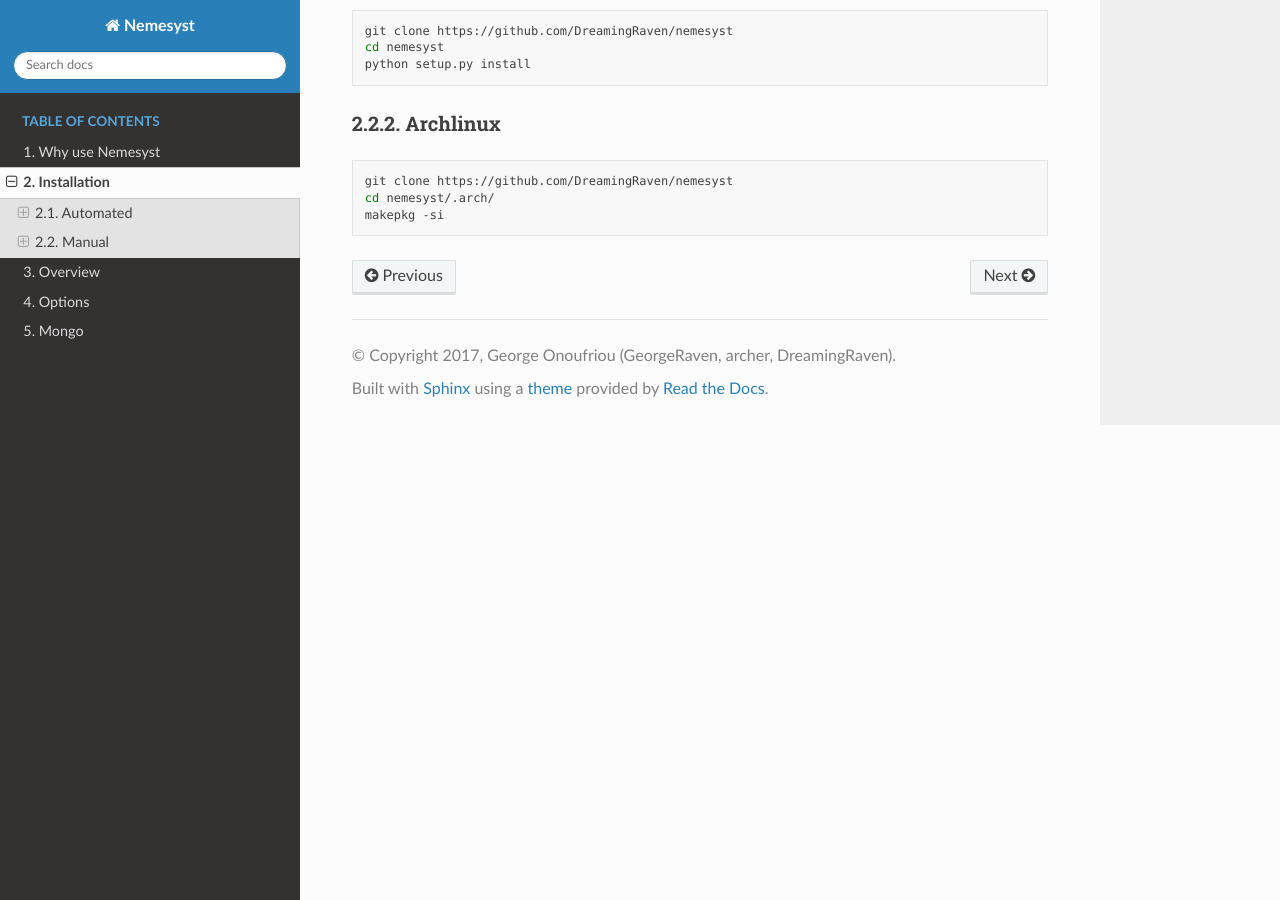
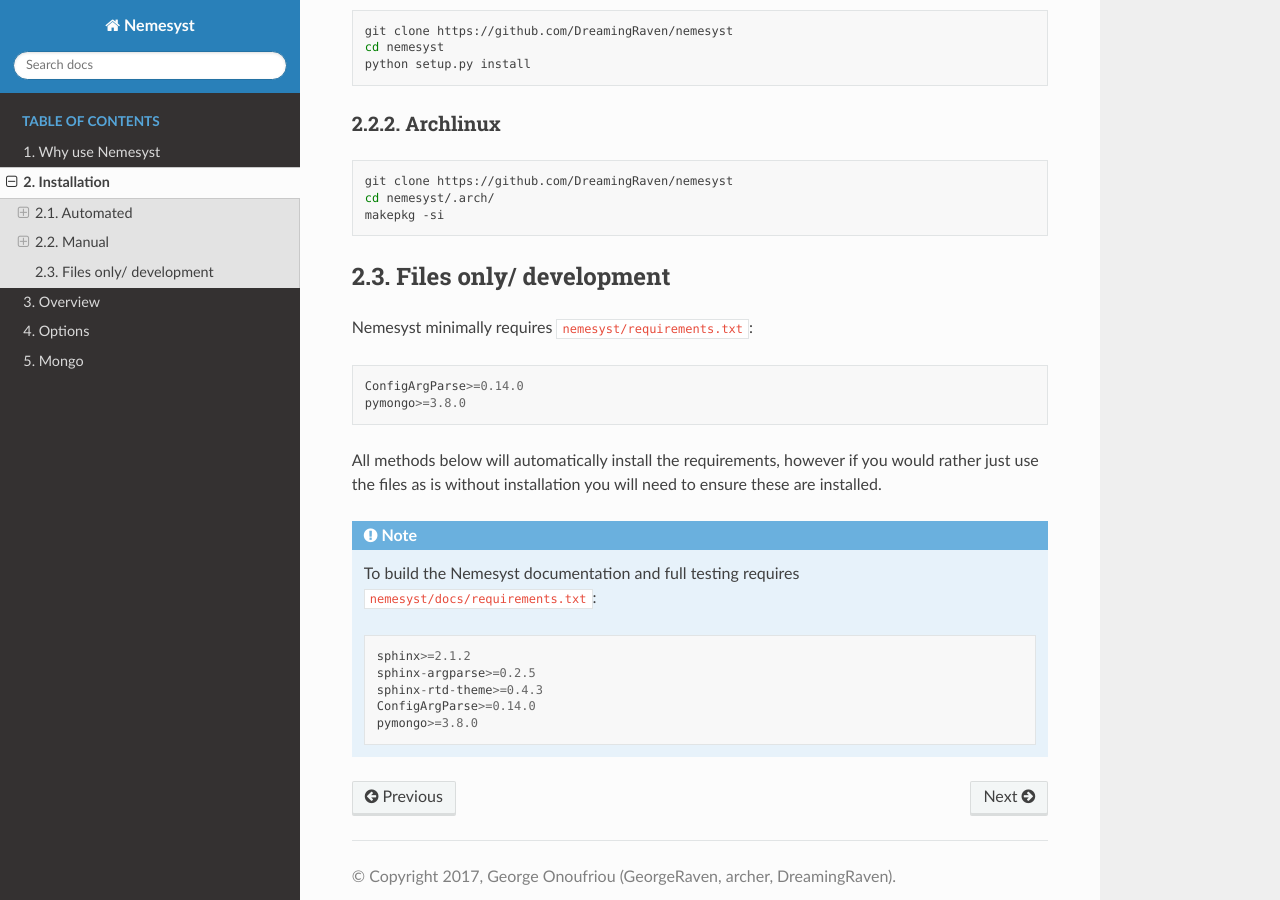
Before and after one commit to DreamingRaven/nemesyst, a Sphinx documentation site: the page built from docs/source/installation.rst, in a window 1280 px wide and 900 px high, scrolled down 575 px. Built offline with Sphinx 7.4.7 and the Read the Docs theme 2.0.0, drawn with Linux system fonts in a browser that asks for light colours; the version number could not be read and is left out.

Commit message:
Updated setup.py to read from requirements.txt
I have also updated the documentation to import the requirements.txt to
list dependancies.

```diff
--- a/docs/source/installation.rst
+++ b/docs/source/installation.rst
@@ -38,3 +38,22 @@ Archlinux
   git clone https://github.com/DreamingRaven/nemesyst
   cd nemesyst/.arch/
   makepkg -si
+
+Files only/ development
+***********************
+
+.. |minimal_requirements| replace:: ``nemesyst/requirements.txt``
+
+.. |maximal_requirements| replace:: ``nemesyst/docs/requirements.txt``
+
+Nemesyst minimally requires |minimal_requirements|:
+
+.. literalinclude:: ../../requirements.txt
+
+All methods below will automatically install the requirements, however if you would rather just use the files as is without installation you will need to ensure these are installed.
+
+.. note::
+
+  To build the Nemesyst documentation and full testing requires |maximal_requirements|:
+
+  .. literalinclude:: ../requirements.txt
--- a/docs/source/overview.rst
+++ b/docs/source/overview.rst
@@ -1,4 +1,2 @@
 Overview
 ========
-
-overview of nemesyst
--- /dev/null
+++ b/requirements.txt
@@ -0,0 +1,2 @@
+ConfigArgParse>=0.14.0
+pymongo>=3.8.0
```
Also changed, not shown: setup.py (+5 -7 lines).
